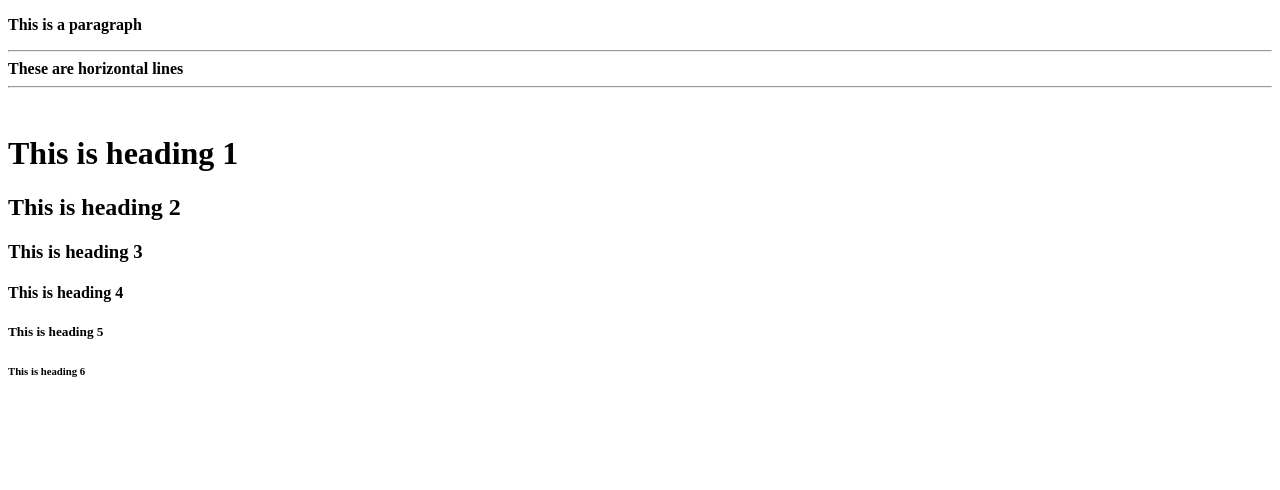
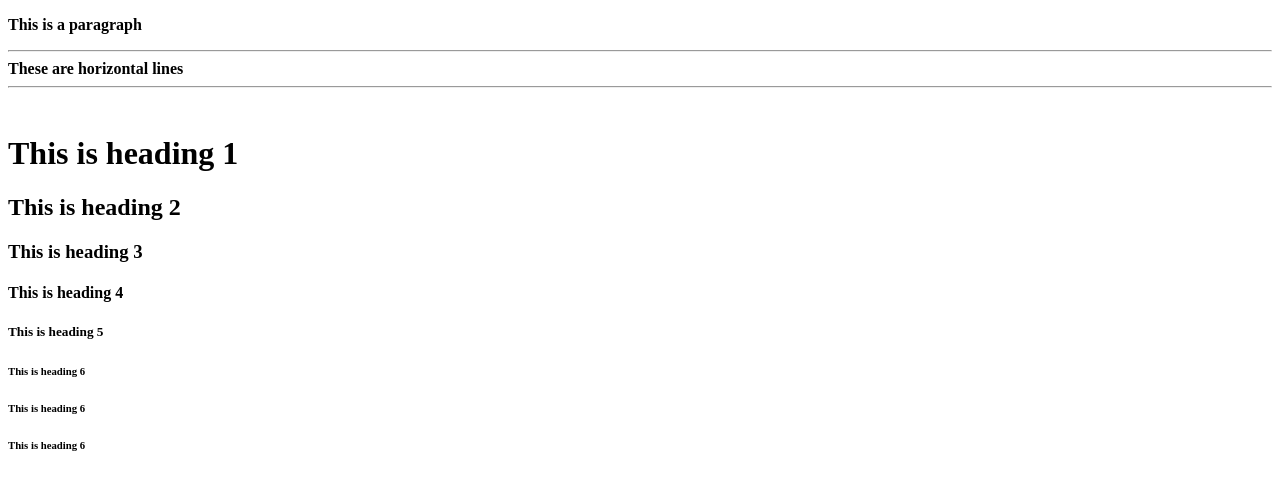
Before and after one commit to Innah-love-web/Self-Test, a plain HTML site: page index.html in a window 1280 px wide. Drawn offline with Linux system fonts and the light colour scheme.

Commit message:
Second commit

```diff
--- a/index.html
+++ b/index.html
@@ -26,6 +26,8 @@
     <h4>This is heading 4</h4>
     <h5>This is heading 5</h5>
     <h6>This is heading 6</h6>
+    <h6>This is heading 6</h6>
+    <h6>This is heading 6</h6>
 
     <br>
 
```
